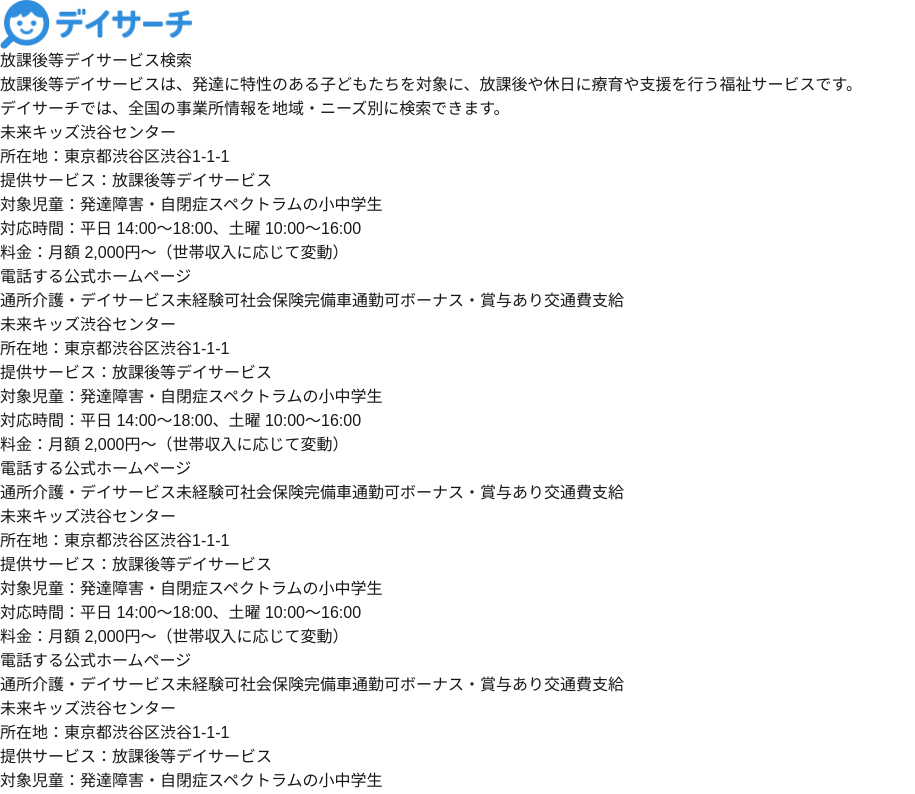
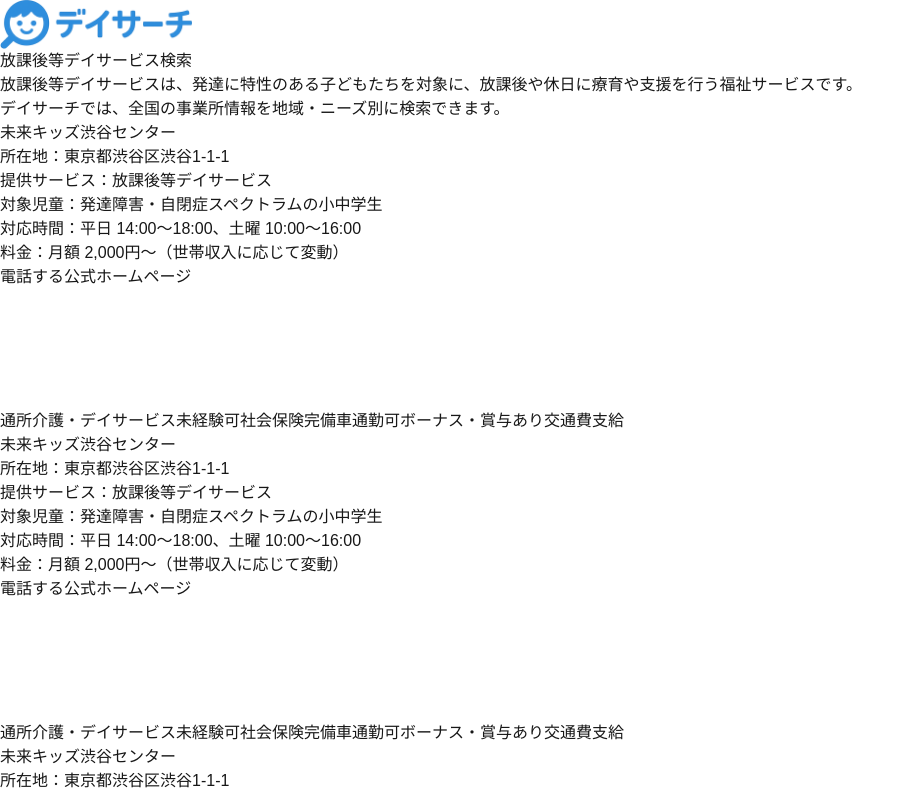
Before and after one commit to freelabo/daysearch, a Next.js app: page / in a window 1280 px wide. Shown: the top 794 px of the page, without its empty margins (0-915 px from the left). Built offline with nearby package versions, Linux system fonts and the light colour scheme.

Commit message:
PC表示時のみ施設情報と特徴ラベルの間に縦区切り線を追加（.vertical-divider）

```diff
--- a/src/app/globals.css
+++ b/src/app/globals.css
@@ -19,3 +19,17 @@
   color: var(--foreground);
   font-family: Arial, Helvetica, sans-serif;
 }
+
+.vertical-divider {
+  display: none;
+}
+@media (min-width: 768px) {
+  .vertical-divider {
+    display: block;
+    width: 1px;
+    background: #e0e0e0;
+    height: 100%;
+    margin-left: 1rem;
+    margin-right: 1rem;
+  }
+}
--- a/src/app/page.tsx
+++ b/src/app/page.tsx
@@ -63,7 +63,8 @@
                     </a>
                   </div>
                 </div>
-                <div className="flex flex-wrap gap-2 mt-4 md:mt-0 md:ml-4 md:justify-end md:max-w-xs">
+                <div className="hidden md:block w-px bg-gray-200 mx-4" style={{ minHeight: 120 }} />
+                <div className="flex flex-wrap gap-2 mt-4 md:mt-0 md:justify-end md:max-w-xs">
                   {[
                     '通所介護・デイサービス',
                     '未経験可',
```
